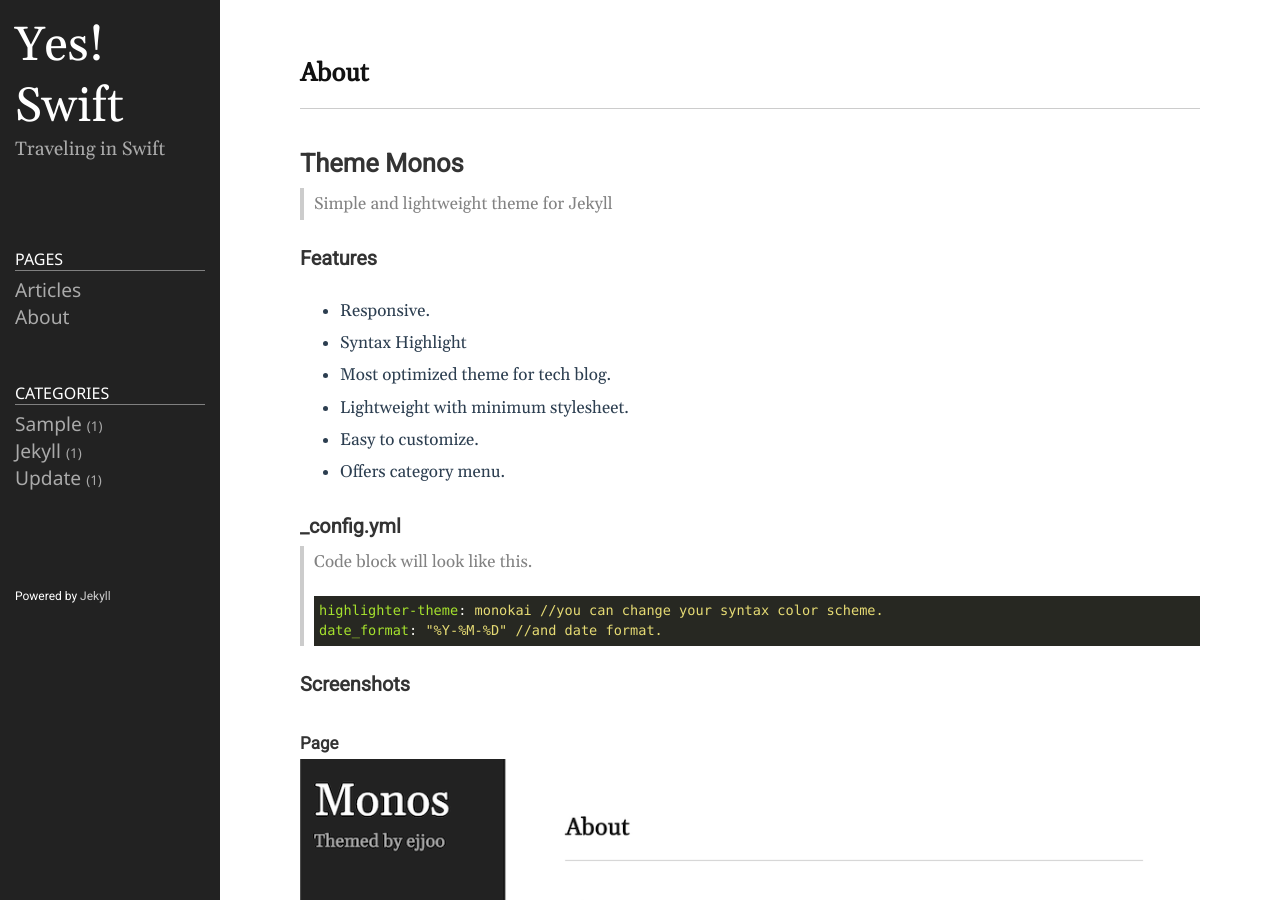
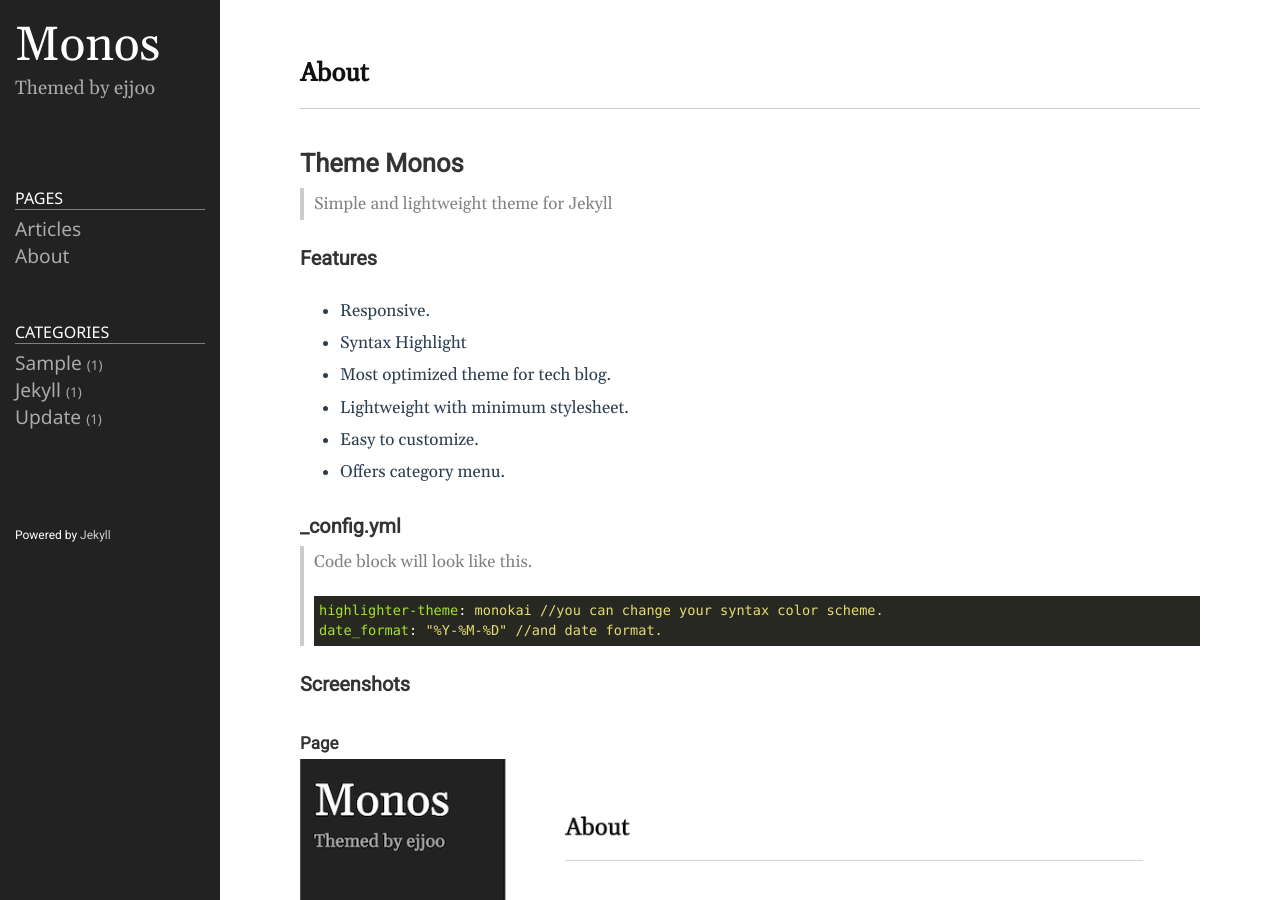
Before and after one commit to torch-ray/torch-ray.github.io, a Jekyll site: the page built from README.md, in a window 1280 px wide and 900 px high. Built offline with Jekyll 4.4.1, drawn with Linux system fonts in a browser that asks for light colours.

Commit message:
Reset config.yml

```diff
--- a/_config.yml
+++ b/_config.yml
@@ -18,13 +18,13 @@
 # You can create any custom variable you would like, and they will be accessible
 # in the templates via {{ site.myvariable }}.
 
-title: Yes! Swift
-email: ddarjar@naveer.com
+title: Monos
+email: ejjoo7994@gmail.com
 description: >- # this means to ignore newlines until "baseurl:"
-  Traveling in Swift
+  Themed by ejjoo
 # baseurl: "/" # the subpath of your site, e.g. /blog
-# url: "http://torch-ray.github.io" # the base hostname & protocol for your site, e.g. http://example.com
-github_username: Ray
+# url: "http://ejjoo.github.io" # the base hostname & protocol for your site, e.g. http://example.com
+github_username: ejjoo
 highlighter: rouge
 svg:
   optimize: true
```
